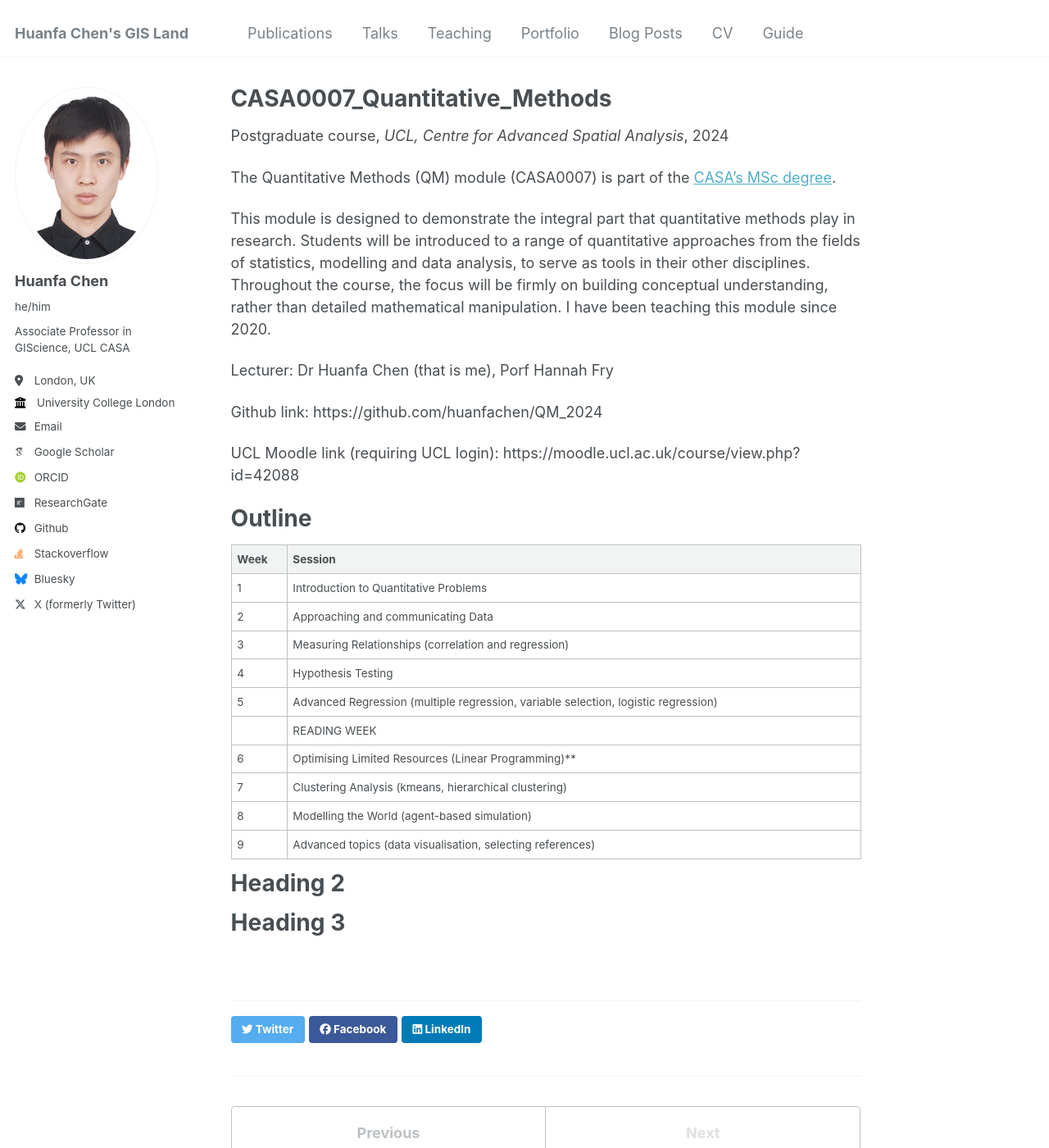
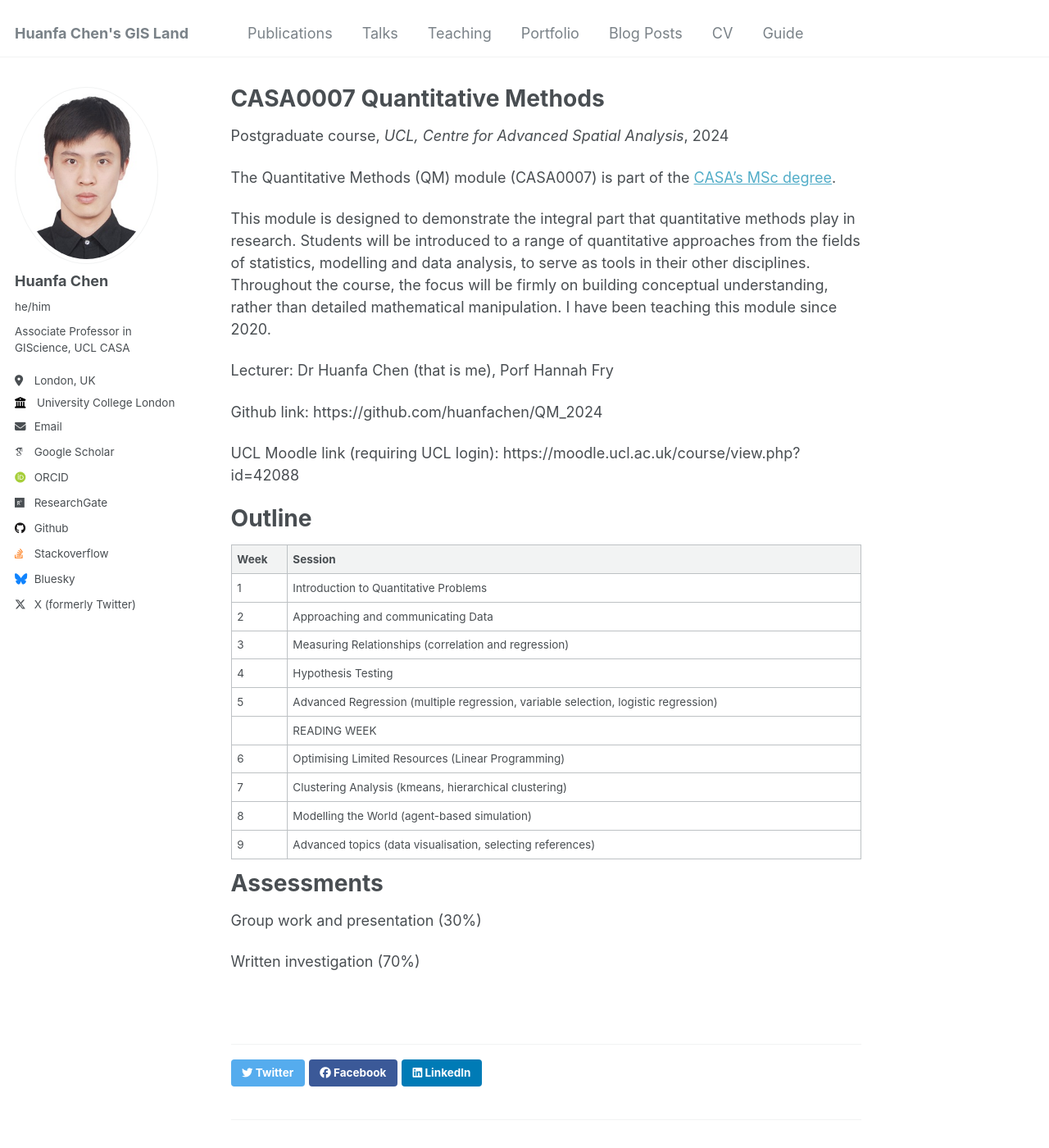
Before and after one commit to huanfachen/huanfachen.github.io, a Jekyll site: the page built from _teaching/2024-CASA0007-teaching.md, in a window 1280 px wide and 1400 px high. Shown: the whole window at 82% size. Built offline with Jekyll 4.4.1, drawn with Linux system fonts in a browser that asks for light colours; some web fonts are replaced.

Commit message:
update CASA0007

```diff
--- a/_teaching/2024-CASA0007-teaching.md
+++ b/_teaching/2024-CASA0007-teaching.md
@@ -1,5 +1,5 @@
 ---
-title: "CASA0007_Quantitative_Methods"
+title: "CASA0007 Quantitative Methods"
 collection: teaching
 type: "Postgraduate course"
 permalink: /teaching/2024-Term-1-CASA0007-teaching
@@ -29,13 +29,14 @@
 | 4    | Hypothesis Testing                                           |
 | 5    | Advanced Regression (multiple regression, variable selection, logistic regression) |
 |      | READING WEEK                                                 |
-| 6    | Optimising Limited Resources (Linear Programming)**          |
+| 6    | Optimising Limited Resources (Linear Programming)            |
 | 7    | Clustering Analysis (kmeans, hierarchical clustering)        |
 | 8    | Modelling the World (agent-based simulation)                 |
 | 9    | Advanced topics (data visualisation, selecting references)   |
 
-Heading 2
+Assessments
 ======
 
-Heading 3
-======
+Group work and presentation (30%)
+
+Written investigation (70%)
```
